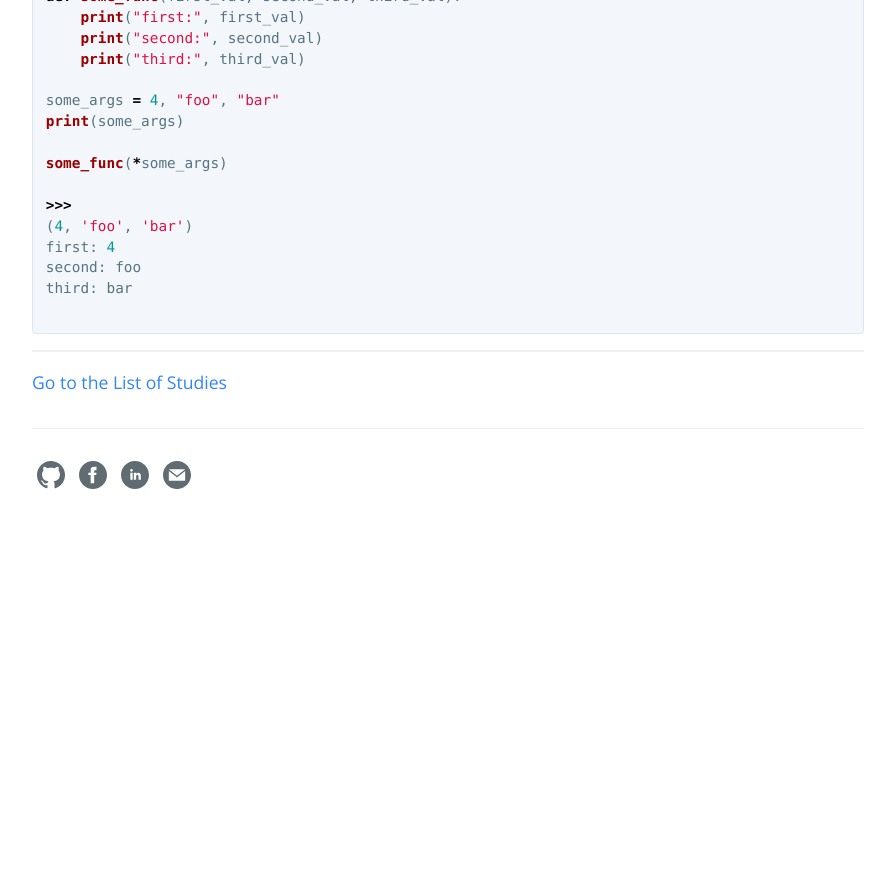
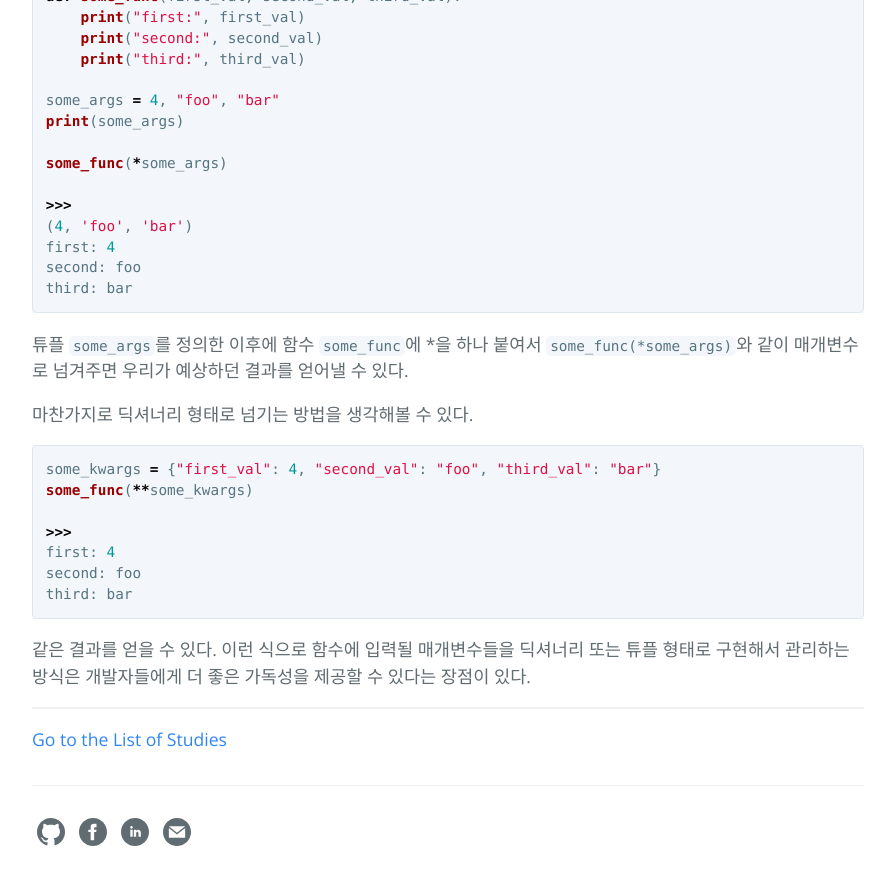
Before and after one commit to hcnoh/hcnoh.github.io, a Jekyll site: the page built from _posts/2019-01-27-python-arguments-asterisk.md, in a window 1280 px wide and 900 px high, scrolled down 2936 px. Shown: the top 885 px of the window, without its empty margins (192-1087 px from the left). Built offline with Jekyll 4.4.1, drawn with Linux system fonts in a browser that asks for light colours; comment, search, counter and statistics services are not loaded; before the commit the page ends 3479 px from its top, so only the background shows below that.

Commit message:
Update 2019-01-27-python-arguments-asterisk.md

````diff
--- a/_posts/2019-01-27-python-arguments-asterisk.md
+++ b/_posts/2019-01-27-python-arguments-asterisk.md
@@ -125,5 +125,20 @@ some_func(*some_args)
 first: 4
 second: foo
 third: bar
+```
 
+튜플 `some_args`를 정의한 이후에 함수 `some_func`에 \*을 하나 붙여서 `some_func(*some_args)`와 같이 매개변수로 넘겨주면 우리가 예상하던 결과를 얻어낼 수 있다.
+
+마찬가지로 딕셔너리 형태로 넘기는 방법을 생각해볼 수 있다.
+
+```python
+some_kwargs = {"first_val": 4, "second_val": "foo", "third_val": "bar"}
+some_func(**some_kwargs)
+
+>>>
+first: 4
+second: foo
+third: bar
 ```
+
+같은 결과를 얻을 수 있다. 이런 식으로 함수에 입력될 매개변수들을 딕셔너리 또는 튜플 형태로 구현해서 관리하는 방식은 개발자들에게 더 좋은 가독성을 제공할 수 있다는 장점이 있다.
````
